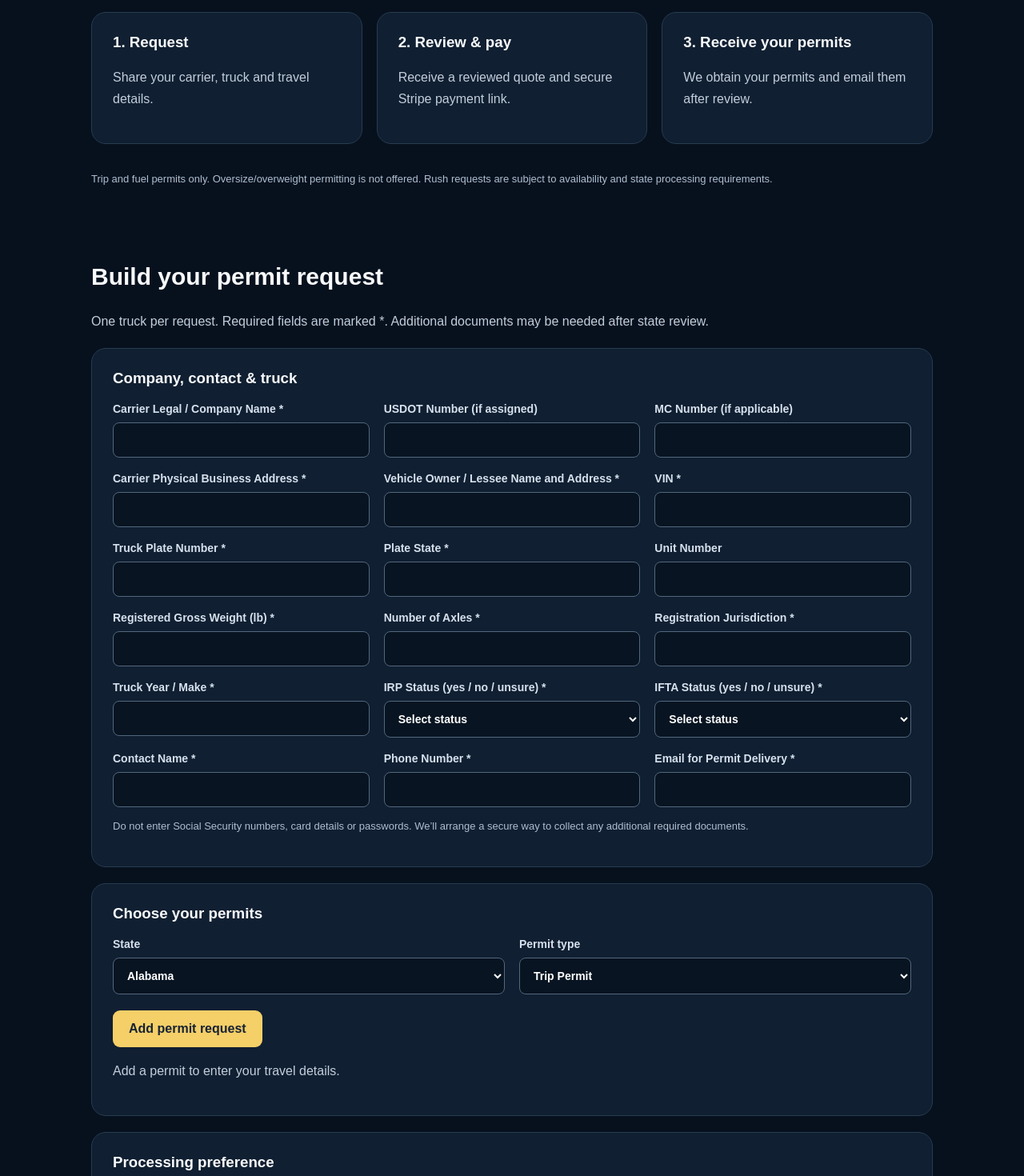
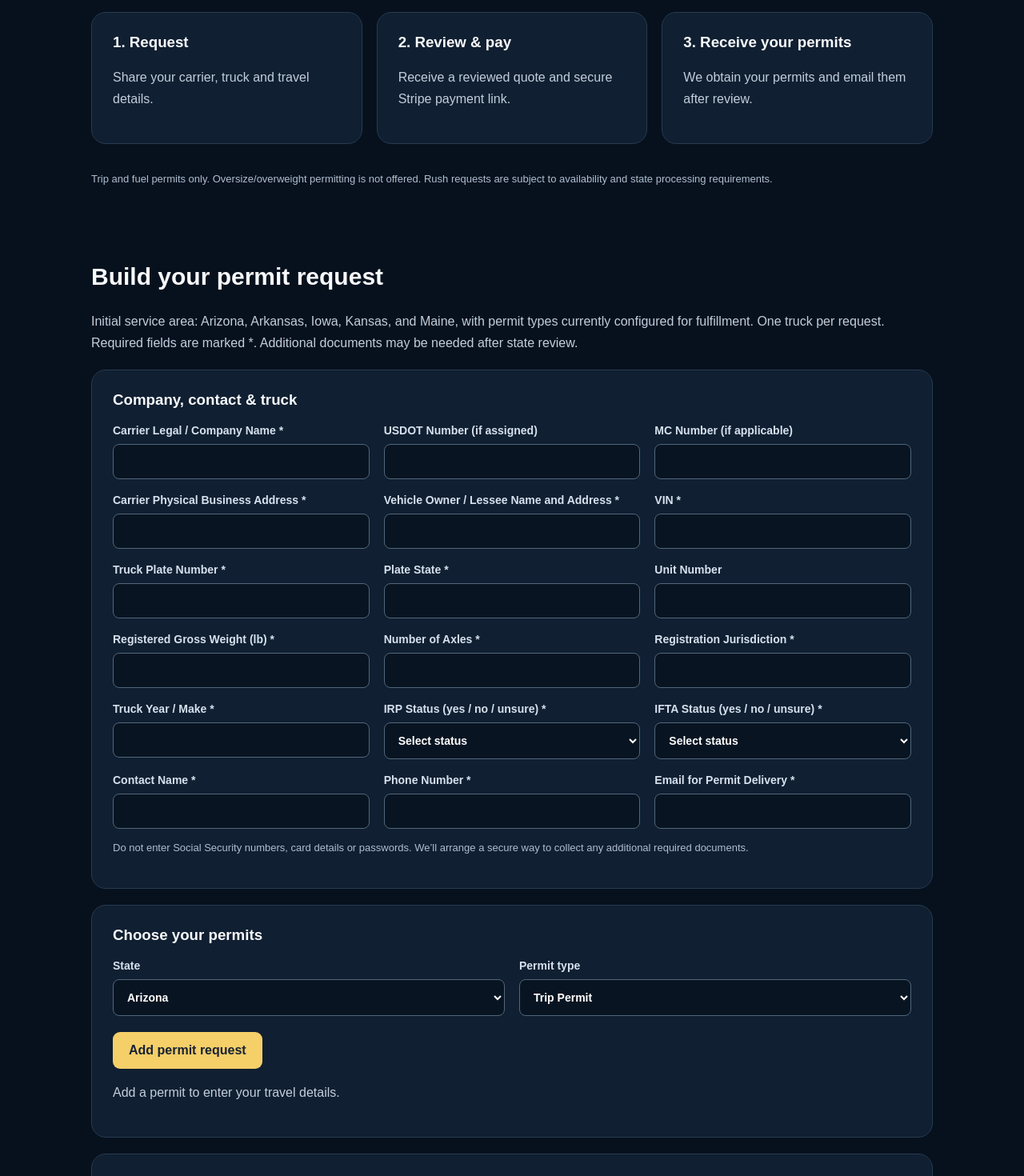
Before and after one commit to movingforwardpermitting/moving-forward-permits, a Next.js app: page / in a window 1280 px wide. Shown: the part 504-1974 px from the top of the page at 80% size. Built offline with nearby package versions, Linux system fonts and the light colour scheme.

Commit message:
Limit public permit selector to five supported launch states

```diff
--- a/app/page.js
+++ b/app/page.js
@@ -1,7 +1,7 @@
 'use client';
 import { useRef, useState } from 'react';
 import { sharedFields, permitFields, supportedStates, stateFees, prepareOrder } from '../lib/order.mjs';
-import { permitIntakeRule, extraPermitFields } from '../lib/permit-requirements.mjs';
+import { permitIntakeRule, extraPermitFields, launchStates, launchTypesFor } from '../lib/permit-requirements.mjs';
 import { suggestedExpirationDate, applySuggestedExpiration } from '../lib/permit-duration.mjs';
 
 const initialCustomer = Object.fromEntries(sharedFields.map(([key]) => [key, '']));
@@ -9,7 +9,7 @@ const zones = ['America/Chicago','America/New_York','America/Denver','America/Ph
 export default function Home() {
   const [customer,setCustomer] = useState(initialCustomer);
   const [items,setItems] = useState([]);
-  const [state,setState] = useState('Alabama');
+  const [state,setState] = useState('Arizona');
   const [permitType,setPermitType] = useState('Trip Permit');
   const [rush,setRush] = useState(false);
   const [busy,setBusy] = useState(false);
@@ -55,12 +55,12 @@ export default function Home() {
       <div className="grid" style={{marginTop:30}}>{[['1. Request','Share your carrier, truck and travel details.'],['2. Review & pay','Receive a reviewed quote and secure Stripe payment link.'],['3. Receive your permits','We obtain your permits and email them after review.']].map(([title,text])=><div className="card" key={title}><h3>{title}</h3><p>{text}</p></div>)}</div>
       <p className="note">Trip and fuel permits only. Oversize/overweight permitting is not offered. Rush requests are subject to availability and state processing requirements.</p>
     </section>
-    <section className="wrap" id="request" style={{paddingTop:0}}><h2>Build your permit request</h2><p>One truck per request. Required fields are marked *. Additional documents may be needed after state review.</p>
+    <section className="wrap" id="request" style={{paddingTop:0}}><h2>Build your permit request</h2><p>Initial service area: Arizona, Arkansas, Iowa, Kansas, and Maine, with permit types currently configured for fulfillment. One truck per request. Required fields are marked *. Additional documents may be needed after state review.</p>
       {message && <div className="notice" role="status" aria-live="polite">{message}</div>}
       {received ? <div className="card"><h3>We have your request.</h3><p>Save the reference above. Questions? Email <a href="mailto:movingforwardpermitting@gmail.com">movingforwardpermitting@gmail.com</a>.</p><button onClick={()=>{setReceived(false);setItems([]);setMessage('');request.current={};}}>Start another request</button></div> : <form onSubmit={submit}>
         <div className="card"><h3>Company, contact & truck</h3><div className="grid">{sharedFields.map(([key,label])=>field(key,label))}</div><p className="note">Do not enter Social Security numbers, card details or passwords. We’ll arrange a secure way to collect any additional required documents.</p></div>
         <div style={{display:'none'}} aria-hidden="true"><label>Website<input tabIndex={-1} autoComplete="off" value={website} onChange={e=>setWebsite(e.target.value)} /></label></div>
-        <div className="card"><h3>Choose your permits</h3><div className="grid"><label>State<select value={state} onChange={e=>setState(e.target.value)}>{supportedStates.map(s=><option key={s}>{s}</option>)}</select></label><label>Permit type<select value={permitType} onChange={e=>setPermitType(e.target.value)}><option>Trip Permit</option><option>Fuel Permit</option><option>Trip + Fuel Permit</option></select></label></div><button type="button" style={{marginTop:20}} onClick={()=>{if(items.length<20)setItems([...items,{id:crypto.randomUUID(),state,permitType,details:{}}]);}}>Add permit request</button>
+        <div className="card"><h3>Choose your permits</h3><div className="grid"><label>State<select value={state} onChange={e=>{setState(e.target.value);setPermitType(launchTypesFor(e.target.value)[0]);}}>{launchStates.map(s=><option key={s}>{s}</option>)}</select></label><label>Permit type<select value={permitType} onChange={e=>setPermitType(e.target.value)}>{launchTypesFor(state).map(type=><option key={type}>{type}</option>)}</select></label></div><button type="button" style={{marginTop:20}} onClick={()=>{if(items.length<20)setItems([...items,{id:crypto.randomUUID(),state,permitType,details:{}}]);}}>Add permit request</button>
           {!items.length && <p>Add a permit to enter your travel details.</p>}
           {items.map((item,index)=>{
             const rule=permitIntakeRule(item.state,item.permitType);
```
